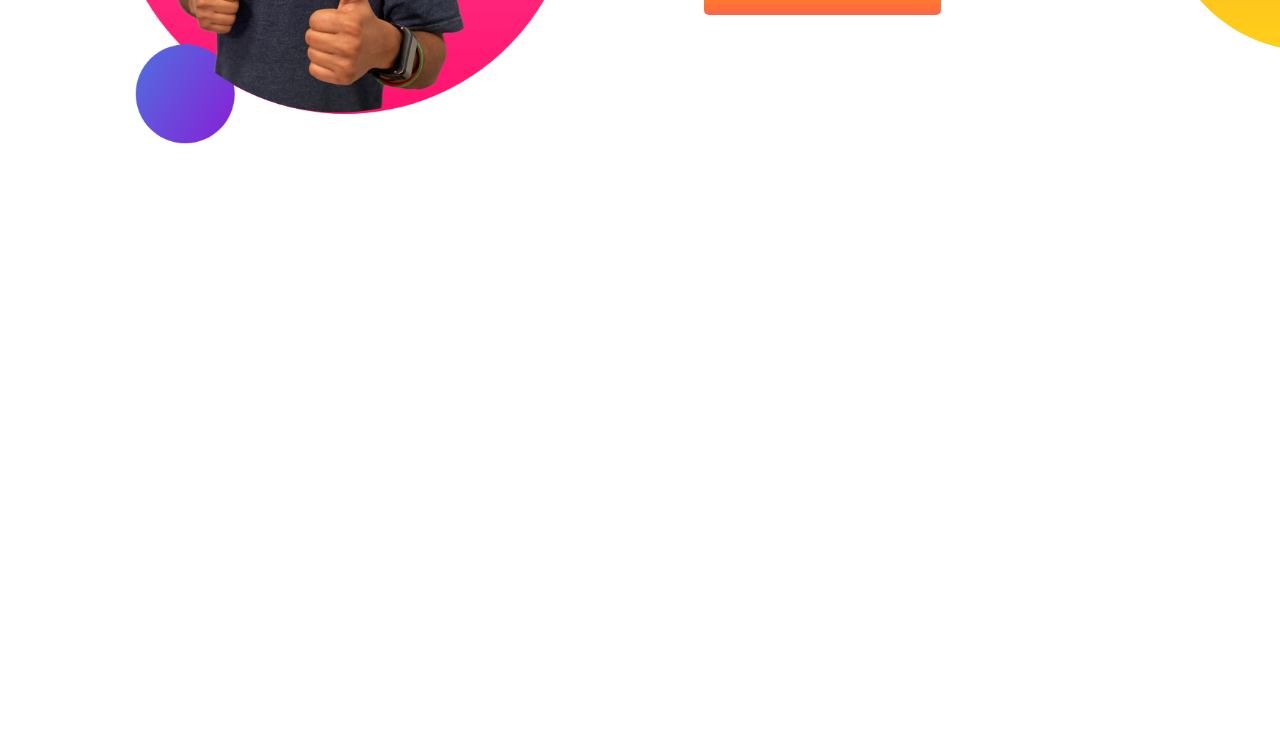
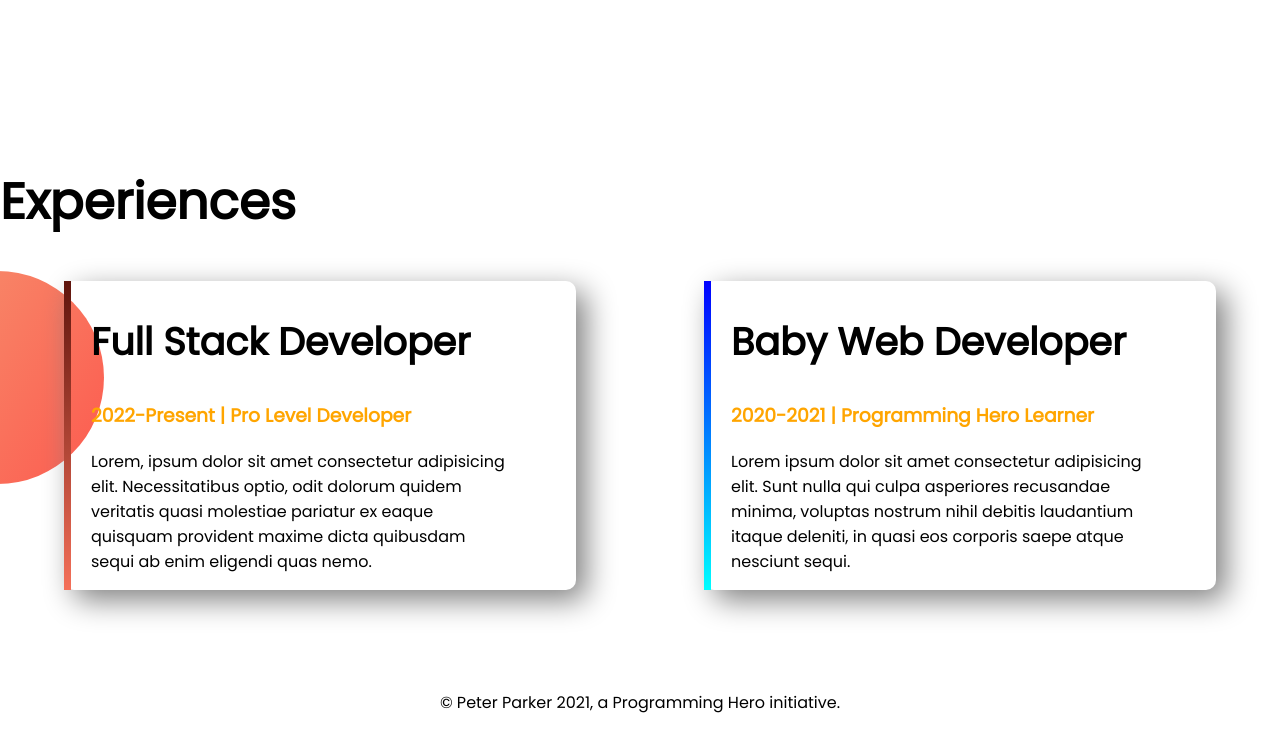
Before and after one commit to Abdullajkkniu/Developer-portfolio-1st, a plain HTML site: page index.html in a window 1280 px wide. Shown: the part 1155-1886 px from the top of the page. Before the commit the page ends 1470 px from the top, so only its background shows below. Drawn offline with Linux system fonts and the light colour scheme.

Commit message:
added footer

```diff
--- a/index.html
+++ b/index.html
@@ -13,7 +13,7 @@
 </head>
 
 <body>
-    <section class="top-banner">
+    <section class="top-banner flexible-container">
         <div class="half-width">
             <h1>Welcome To</h1>
             <h1> <span class="orange-color">Abdul Alim</span> World!</h1>
@@ -26,7 +26,7 @@
             <img src="jhankar.png" alt="">
         </div>
     </section>
-    <section class="dream-big">
+    <section class="dream-big flexible-container">
         <div class="half-width">
             <img src="jhankar2.png" alt="">
         </div>
@@ -38,6 +38,25 @@
         </div>
         </div>
     </section>
+    <section class="experience-area">
+        <h1>Experiences</h1>
+
+        <div class="flexible-container">
+            <div id="full-stack-experience" class="experience-item">
+                <h2>Full Stack Developer</h2>
+                <h3 class="orange-color">2022-Present | Pro Level Developer</h3>
+                <p>Lorem, ipsum dolor sit amet consectetur adipisicing elit. Necessitatibus optio, odit dolorum quidem veritatis quasi molestiae pariatur ex eaque quisquam provident maxime dicta quibusdam sequi ab enim eligendi quas nemo.</p>
+            </div>
+            <div id="web-dev-experience" class="experience-item">
+                <h2>Baby Web Developer</h2>
+                <h3 class="orange-color">2020-2021 | Programming Hero Learner</h3>
+                <p>Lorem ipsum dolor sit amet consectetur adipisicing elit. Sunt nulla qui culpa asperiores recusandae minima, voluptas nostrum nihil debitis laudantium itaque deleniti, in quasi eos corporis saepe atque nesciunt sequi.</p>
+                </div>
+        </div>
+    </section>
+    <footer>
+        <p>© Peter Parker 2021, a Programming Hero initiative.</p>
+    </footer>
 </body>
 
 </html>
--- a/style.css
+++ b/style.css
@@ -5,10 +5,13 @@ body{
 h1{
     font-size:50px;
 }
+h2{
+    font-size:38px;
+}
 .orange-color{
     color:orange;
 }
-section{
+.flexible-container{
     display:flex;
     margin-bottom: 100px;
 }
@@ -17,7 +20,7 @@ section{
     padding:5%;
 }
 .half-width img{
-    width: 100%;
+    width: 80%;
 }
 .link-button{
     text-decoration:none;
@@ -37,3 +40,31 @@ section{
     background-repeat:no-repeat;
     background-position: right;
 }
+.experience-item{
+    width:40%;
+    box-shadow:10px 10px 30px gray;
+    margin-left: 5%;
+    margin-right: 5%;
+    padding-left:20px;
+    padding-right:5%;
+    border-radius: 10px;
+}
+.experience-area{
+    background-image:url(exp-bg.png);
+    background-repeat:no-repeat;
+    background-position: left;
+}
+#web-dev-experience{
+    border-left:7px solid;
+    border-image: linear-gradient(blue, cyan);
+    border-image-slice: 1;
+
+}
+#full-stack-experience{
+    border-left:7px solid;
+    border-image: linear-gradient(rgb(95, 21, 13), rgb(245, 112, 89));
+    border-image-slice: 1;
+}
+footer p{
+text-align:center;
+}
```
Also changed, not shown: exp-bg.png (added).
